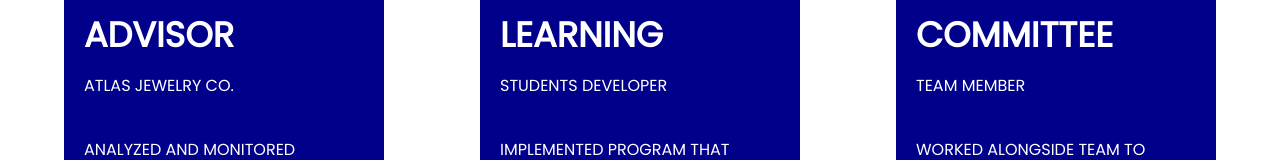
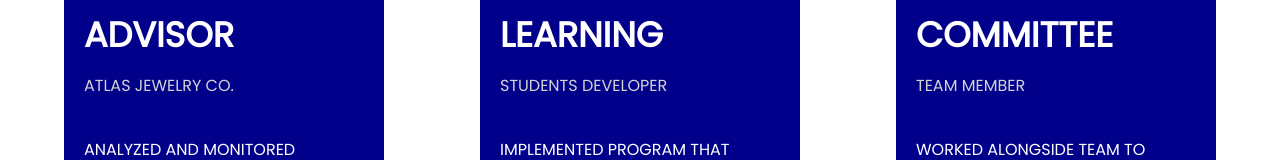
Before and after one commit to rmillado/portfolio, a plain HTML site: page projects.html in a window 1280 px wide. Shown: the part 354-514 px from the top of the page. Drawn offline with Linux system fonts and the light colour scheme.

Commit message:
Update style.css

```diff
--- a/css/style.css
+++ b/css/style.css
@@ -263,7 +263,7 @@ footer{
 	  font-size: 35px;
   }
 
-  .project1 h6, .project2 h6, .project3 h6{
+  .project1 h2, .project2 h2, .project3 h2{
 	  color:lightgray;
   }
 
```
